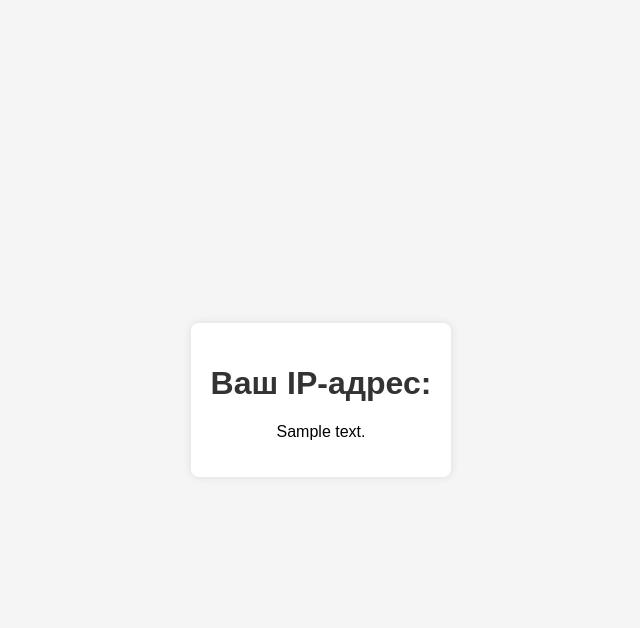
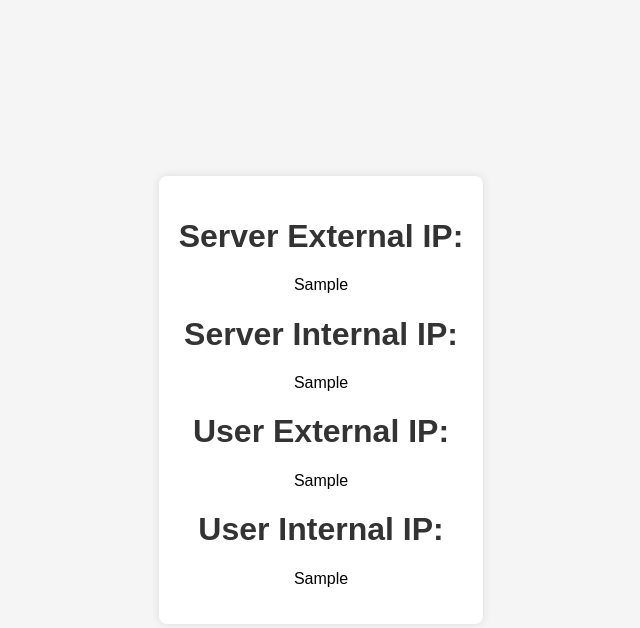
Before and after one commit to jongold9/myip-flask-aws, a Flask app: template templates/index.html in a window 1280 px wide. Shown: the top 628 px of the page, without its empty margins (319-959 px from the left). Run offline with Flask 2, Linux system fonts and the light colour scheme; the template is opened without the code that fills it: most values are stand-ins (such as "Sample title", 1, 10 or a date in 2020).

Commit message:
Update index.html

```diff
--- a/templates/index.html
+++ b/templates/index.html
@@ -3,7 +3,7 @@
 <head>
     <meta charset="UTF-8">
     <meta name="viewport" content="width=device-width, initial-scale=1.0">
-    <title>Получение IP-адреса</title>
+    <title>IP Addresses</title>
     <style>
         body {
             font-family: Arial, sans-serif;
@@ -31,8 +31,14 @@
 </head>
 <body>
     <div class="container">
-        <h1>Ваш IP-адрес:</h1>
-        <p>{{ ip_address }}</p>
+        <h1>Server External IP:</h1>
+        <p>{{ external_ip }}</p>
+        <h1>Server Internal IP:</h1>
+        <p>{{ internal_ip }}</p>
+        <h1>User External IP:</h1>
+        <p>{{ user_external_ip }}</p>
+        <h1>User Internal IP:</h1>
+        <p>{{ user_internal_ip }}</p>
     </div>
 </body>
 </html>
```
